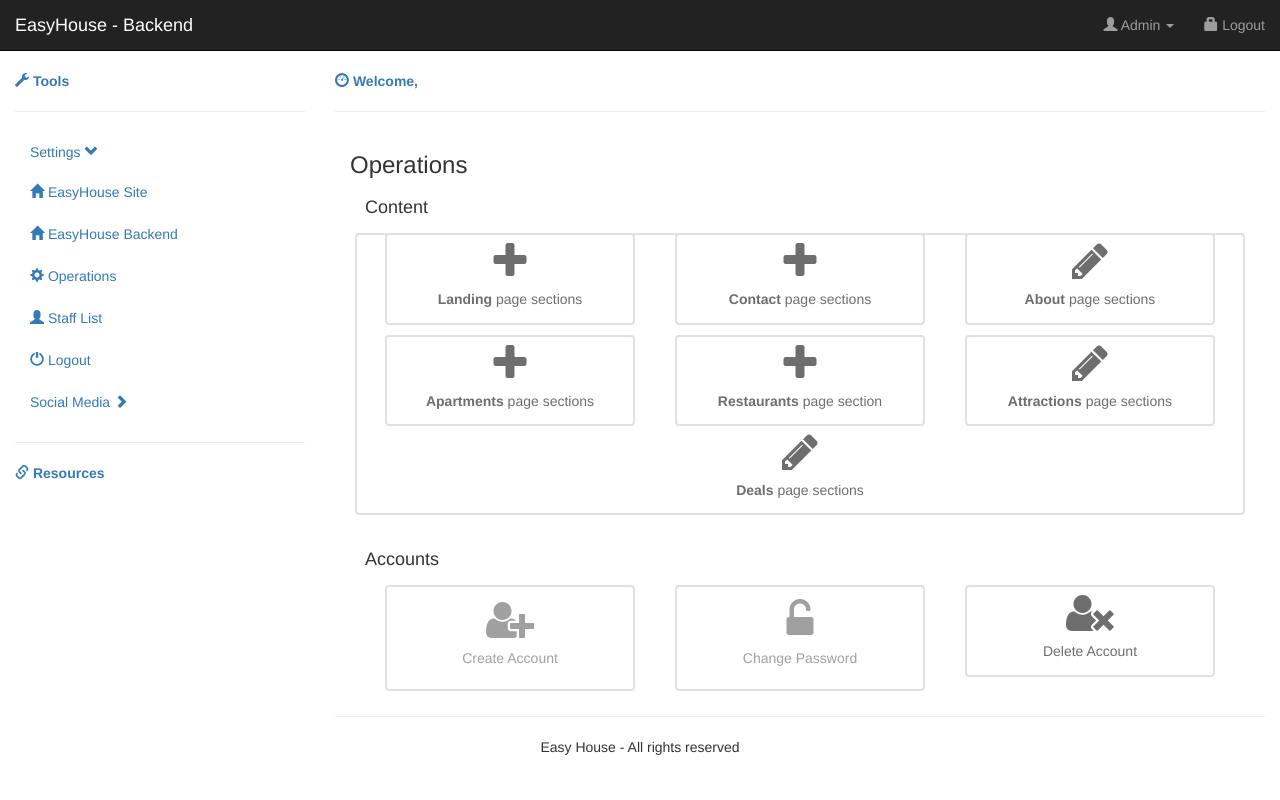
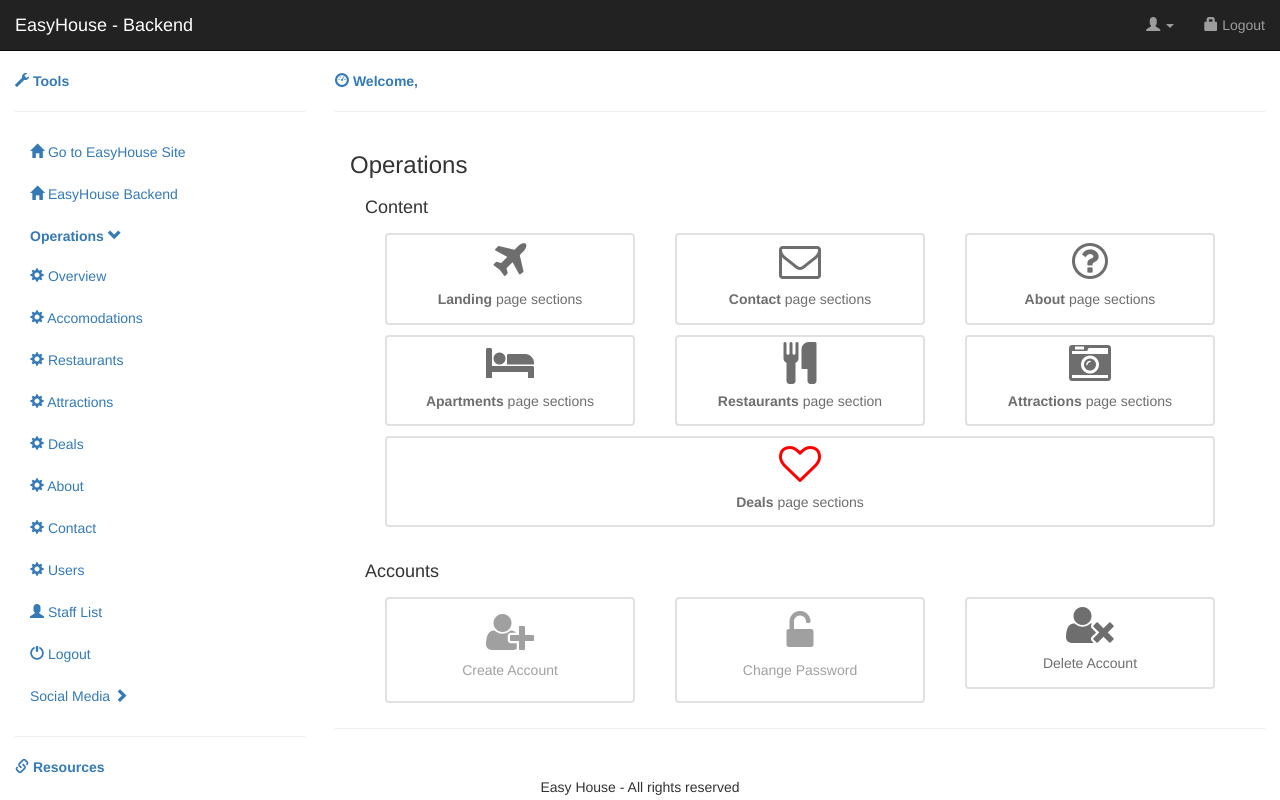
Before and after one commit to achemete/easyhome, a Django app: page /backend/operations in a window 1280 px wide. Run offline with Django 3.2, Linux system fonts and the light colour scheme; some libraries are stand-ins or nearby versions.

Commit message:
Major updates. Writing/Reading between apps. Backend design improvement

```diff
--- a/backend/templates/backend/backend.html
+++ b/backend/templates/backend/backend.html
@@ -36,7 +36,7 @@
 		<div class="navbar-collapse collapse">
 			<ul class="nav navbar-nav navbar-right">
 				<li class="dropdown">
-					<a class="dropdown-toggle" role="button" data-toggle="dropdown" href="#"><i class="glyphicon glyphicon-user"></i> Admin <span class="caret"></span></a>
+					<a class="dropdown-toggle" role="button" data-toggle="dropdown" href="#"><i class="glyphicon glyphicon-user"></i> {{request.user.username}} <span class="caret"></span></a>
 					<ul id="g-account-menu" class="dropdown-menu" role="menu">
 						<li><a href="#">My Profile</a></li>
 						<li><a href="#">Change My Password</a></li>
@@ -60,20 +60,28 @@
 			<hr>
 
 			<ul class="nav nav-stacked">
-				<li class="nav-header"> <a href="#" data-toggle="collapse" data-target="#userMenu">Settings <i class="glyphicon glyphicon-chevron-down"></i></a>
+				<li><a href="{% url 'frontend:frontend_home' %}"><i class="glyphicon glyphicon-home"></i> Go to EasyHouse Site</a></li>
+				<li class="active"> <a href="{% url 'backend:backend_home' %}"><i class="glyphicon glyphicon-home"></i> EasyHouse Backend</a></li>
+
+				<li class="nav-header"> <a href="#" data-toggle="collapse" data-target="#userMenu"><strong>Operations</strong> <i class="glyphicon glyphicon-chevron-down"></i></a>
 					<ul class="nav nav-stacked collapse in" id="userMenu">
-						<li><a href="{% url 'frontend:frontend_home' %}"><i class="glyphicon glyphicon-home"></i> EasyHouse Site</a></li>
-						<li class="active"> <a href="{% url 'backend:backend_home' %}"><i class="glyphicon glyphicon-home"></i> EasyHouse Backend</a></li>
-						<li><a href="{% url 'backend:operations' %}"><i class="glyphicon glyphicon-cog"></i> Operations</a></li>
-						<li><a href=""><i class="glyphicon glyphicon-user"></i> Staff List</a></li>
-						<li><a href=""><i class="glyphicon glyphicon-off"></i> Logout</a></li>
+						<li><a href="{% url 'backend:operations' %}"><i class="glyphicon glyphicon-cog"></i> Overview</a></li>
+						<li><a href="{% url 'backend:operations' %}"><i class="glyphicon glyphicon-cog"></i> Accomodations</a></li>
+						<li><a href="{% url 'backend:operations' %}"><i class="glyphicon glyphicon-cog"></i> Restaurants</a></li>
+						<li><a href="{% url 'backend:operations' %}"><i class="glyphicon glyphicon-cog"></i> Attractions</a></li>
+						<li><a href="{% url 'backend:operations' %}"><i class="glyphicon glyphicon-cog"></i> Deals</a></li>
+						<li><a href="{% url 'backend:operations' %}"><i class="glyphicon glyphicon-cog"></i> About</a></li>
+						<li><a href="{% url 'backend:operations' %}"><i class="glyphicon glyphicon-cog"></i> Contact</a></li>
+						<li><a href="{% url 'backend:operations' %}"><i class="glyphicon glyphicon-cog"></i> Users</a></li>
 					</ul>
+					<li><a href=""><i class="glyphicon glyphicon-user"></i> Staff List</a></li>
+					<li><a href=""><i class="glyphicon glyphicon-off"></i> Logout</a></li>
 				</li>
 				<li class="nav-header">
 					<a href="#" data-toggle="collapse" data-target="#menu3"> Social Media <i class="glyphicon glyphicon-chevron-right"></i></a>
 					<ul class="nav nav-stacked collapse" id="menu3">
-						<li><a href=""><i class="glyphicon glyphicon-circle"></i> Facebook</a></li>
-						<li><a href=""><i class="glyphicon glyphicon-circle"></i> Twitter</a></li>
+						<li><a href=""><i style="color: #3b5998" class="fa fa-facebook "></i> Facebook</a></li>
+						<li><a href=""><i style="color: #00aced	" class="fa fa-twitter"></i> Twitter</a></li>
 					</ul>
 				</li>
 			</ul>
--- a/backend/templates/backend/operations.html
+++ b/backend/templates/backend/operations.html
@@ -14,7 +14,7 @@
 					<div class="col-lg-4 col-md-4 col-sm-4 col-xs-4">
 						<div class="div-square">
 							<a href="">
-								<i class="fa fa-plus fa-3x"></i>
+								<i class="fa fa-plane fa-3x"></i>
 								<h5><strong>Landing</strong> page sections</h5>
 							</a>
 						</div>
@@ -23,7 +23,7 @@
 					<div class="col-lg-4 col-md-4 col-sm-4 col-xs-4">
 						<div class="div-square">
 							<a href="">
-								<i class="fa fa-plus fa-3x"></i>
+								<i class="fa fa-envelope-o fa-3x"></i>
 								<h5><strong>Contact</strong> page sections</h5>
 							</a>
 						</div>
@@ -32,7 +32,7 @@
 					<div class="col-lg-4 col-md-4 col-sm-4 col-xs-4">
 						<div class="div-square">
 							<a href="">
-	 							<i class="fa fa-pencil fa-3x"></i>
+	 							<i class="fa fa-question-circle-o fa-3x"></i>
 								<h5><strong>About</strong> page sections</h5>
 							</a>
 						</div>
@@ -41,7 +41,7 @@
 					<div class="col-lg-4 col-md-4 col-sm-4 col-xs-4">
 						<div class="div-square">
 							<a href="">
-								<i class="fa fa-plus fa-3x"></i>
+								<i class="fa fa-bed fa-3x"></i>
 								<h5><strong>Apartments</strong> page sections</h5>
 							</a>
 						</div>
@@ -50,7 +50,7 @@
 					<div class="col-lg-4 col-md-4 col-sm-4 col-xs-4">
 						<div class="div-square">
 							<a href="">
-								<i class="fa fa-plus fa-3x"></i>
+								<i class="fa fa-cutlery fa-3x"></i>
 								<h5><strong>Restaurants</strong> page section</h5>
 							</a>
 						</div>
@@ -59,16 +59,16 @@
 					<div class="col-lg-4 col-md-4 col-sm-4 col-xs-4">
 						<div class="div-square">
 							<a href="">
-	 							<i class="fa fa-pencil fa-3x"></i>
+	 							<i class="fa fa-camera-retro fa-3x"></i>
 								<h5><strong>Attractions</strong> page sections</h5>
 							</a>
 						</div>
 					</div>
 
-					<div class="row">
+					<div class="col-lg-12 col-md-12 col-sm-12 col-xs-12">
 						<div class="div-square">
 							<a href="">
-	 							<i class="fa fa-pencil fa-3x"></i>
+	 							<i style="color: red" class="fa fa-heart-o fa-3x"></i>
 								<h5><strong>Deals</strong> page sections</h5>
 							</a>
 						</div>
--- a/backend/views.py
+++ b/backend/views.py
@@ -14,8 +14,8 @@
 from django.views.generic import TemplateView
 
 #from frontend.models import
-from frontend.views import *
-from frontend.urls import *
+import frontend
+
 from .models import Attractions, Restaurants, Apartments
 from .forms import PostRestaurant, PostAttraction, PostApartment
 
@@ -37,10 +37,10 @@
 			section.author = request.user
 			section.published_date = timezone.now()
 			section.save()
-			return redirect('back_restaurant_detail', pk=section.pk)
+			return redirect('backend:backend_restaurant_detail', pk=section.pk)
 	else:
 		form = PostRestaurant()
-	return render(request, 'backend/backend_home_new.html', {'form': form})
+	return render(request, 'backend/backend_restaurant_new.html', {'form': form})
 
 def backend_new_attraction(request):
 	if request.method == "POST":
@@ -50,10 +50,10 @@
 			section.author = request.user
 			section.published_date = timezone.now()
 			section.save()
-			return redirect('back_attraction_detail', pk=section.pk)
+			return redirect('backend:backend_attraction_detail', pk=section.pk)
 	else:
 		form = PostAttraction()
-	return render(request, 'backend/backend_home_new.html', {'form': form})
+	return render(request, 'backend/backend_attraction_new.html', {'form': form})
 
 def backend_new_apartment(request):
 	if request.method == "POST":
@@ -63,10 +63,10 @@
 			section.author = request.user
 			section.published_date = timezone.now()
 			section.save()
-			return redirect('back_apartment_detail', pk=section.pk)
+			return redirect('backend_apartment_detail', pk=section.pk)
 	else:
 		form = PostApartment()
-	return render(request, 'backend/backend_home_new.html', {'form': form})
+	return render(request, 'backend/backend_apartment_new.html', {'form': form})
 
 def backend_restaurant_detail(request, pk):
 	section = get_object_or_404(Restaurants, pk=pk)
--- a/frontend/templates/frontend/home.html
+++ b/frontend/templates/frontend/home.html
@@ -40,6 +40,11 @@
 			  </div>
 			  <div class="col-md-4 content-grid-3 bg-three">
 			  	<div class="content-grid-text">
+	  				{% for section in sections %}
+						<h3>{{ section.title }}</h3>
+						<p>{{ section.text|linebreaksbr }}</p>
+						<!-- <p>{{ section.text|safe }}</p> -->
+					{% endfor %}
 			  		<h3>Finest Cuisine</h3>
 			  		<p> A Country's cuisine is also the Country's culture. Our website offers you a way to find the best restaurants of the city you are visiting. Let yourself be tempted by the best culinary delights</p>
 			  		<div class="ser-grid">
```
Also changed, not shown: backend/templates/backend/backend_apartment_new.html (added, +14 -0 lines), backend/templates/backend/backend_attraction_new.html (added, +14 -0 lines), backend/templates/backend/backend_restaurant_new.html (added, +14 -0 lines), frontend/views.py (+6 -1 lines), db.sqlite3.
